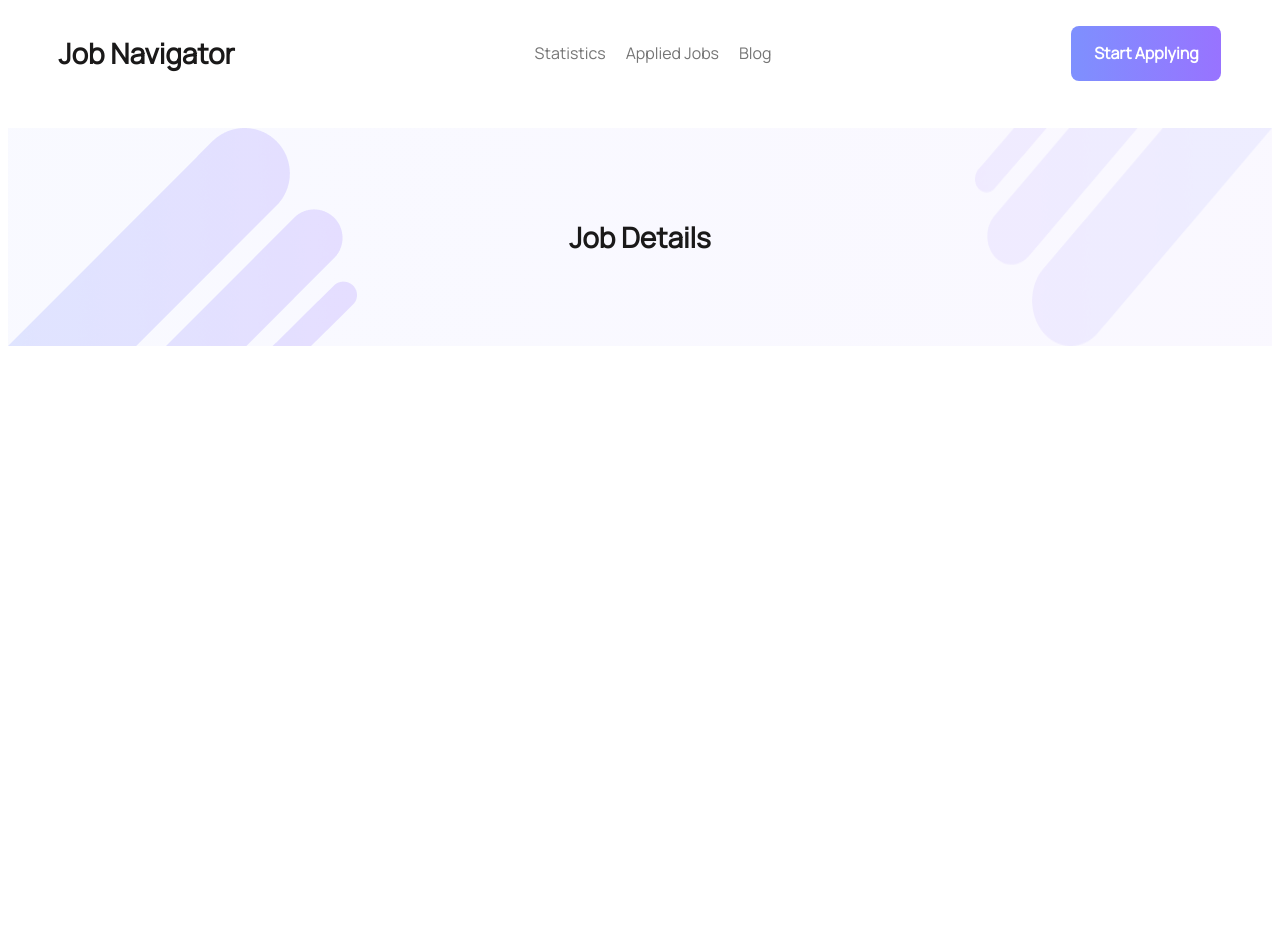
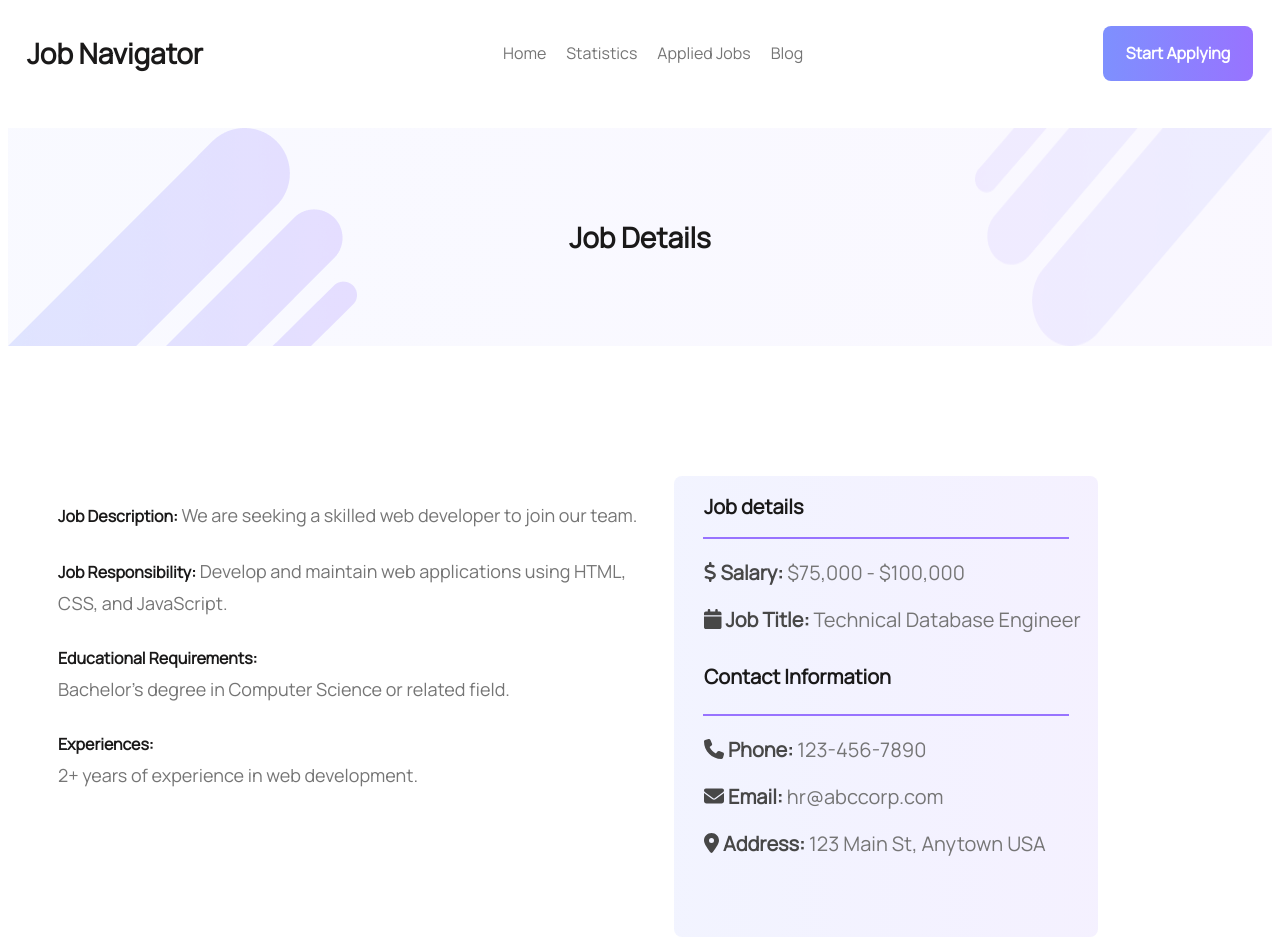
Before and after one commit to XZonRexA1/job-navigator, a React (Vite) app: page /jobDetails/1 in a window 1280 px wide. Shown: the top 950 px of the page. Before the commit the page ends 800 px from the top, so only its background shows below. Built offline with nearby package versions, Linux system fonts and the light colour scheme; a web font is replaced by a local one.

Commit message:
job details page added

```diff
--- a/public/jobData.json
+++ b/public/jobData.json
@@ -25,8 +25,8 @@
     "location": "New York City",
     "fulltime_or_part_time": "Full-time",
     "salary": "$60,000 - $80,000",
-      "job_description": "We are seeking a marketing specialist to join our team.",
-      "job_responsibility": "Develop and execute marketing campaigns and strategies.",
+    "job_description": "Job Description: A UI/UX (User Interface/User Experience) designer is responsible for designing and creating engaging and effective interfaces for software and web applications. This includes designing the layout, visual design, and interactivity of the user interface.",
+    "job_responsibility": "Collaborating with cross-functional teams: UI/UX designers often work closely with other teams, including product management, engineering, and marketing, to ensure that the user interface is aligned with business and technical requirements. You will need to be able to effectively communicate your design ideas and gather feedback from other team members.",
     "educational_requirements": "Bachelor's degree in Marketing or related field.",
     "experiences": "3+ years of experience in marketing.",
     "phone": "555-555-5555",
@@ -59,7 +59,7 @@
     "location": "San Francisco",
     "fulltime_or_part_time": "Full-time",
     "salary": "$90,000 - $120,000",
-      "job_description": "We are seeking a software engineer to join our team.",
+    "job_description": " A UI/UX (User Interface/User Experience) designer is responsible for designing and creating engaging and effective interfaces for software and web applications. This includes designing the layout, visual design, and interactivity of the user interface.",
     "job_responsibility": "Design and develop software applications and tools.",
     "educational_requirements": "Bachelor's degree in Computer Science or related field.",
     "experiences": "5+ years of experience in software development.",
--- a/src/components/Header/Header.jsx
+++ b/src/components/Header/Header.jsx
@@ -10,6 +10,7 @@ const Header = () => {
           <h2>Job Navigator</h2>
         </Link>
         <nav className="nav-link">
+          <Link to="/">Home</Link>
           <Link to="/statistics">Statistics</Link>
           <Link to="/applied-jobs">Applied Jobs</Link>
           <Link to="/blog">Blog</Link>
--- a/src/components/JobDetails/JobDetails.css
+++ b/src/components/JobDetails/JobDetails.css
@@ -1,4 +1,4 @@
-.job-details-container {
+.job-details-banner {
   position: relative;
   width: 100%;
 }
@@ -20,6 +20,7 @@
     display: flex;
     flex-direction: column;
     margin-top: 20px;
+    width: 100%;
   }
 }
 
@@ -38,3 +39,100 @@
   color: #1a1919;
   margin: 0 auto;
 }
+
+/* job details container  */
+.job-details-container {
+  display: grid;
+  grid-template-columns: repeat(2, 1fr);
+  text-align: center;
+  margin-top: 130px;
+}
+
+.job-details-container p span {
+  font-family: "Manrope";
+  font-style: normal;
+  font-weight: 800;
+  font-size: 16px;
+  line-height: 32px;
+  color: #1a1919;
+}
+
+.job-details-container p {
+  text-align: left;
+  margin-top: 24px;
+}
+
+/* job details card container */
+.job-details-card {
+  width: 424px;
+  height: 461px;
+  background: linear-gradient(
+    90deg,
+    rgba(126, 144, 254, 0.1) 0%,
+    rgba(152, 115, 255, 0.1) 100%
+  );
+  border-radius: 8px;
+  margin-left: 34px;
+  text-align: left;
+  margin-bottom: 130px;
+  position: relative;
+}
+
+.job-details-card h2 {
+  font-family: "Manrope";
+  font-style: normal;
+  font-weight: 800;
+  font-size: 20px;
+  line-height: 27px;
+  color: #1a1919;
+  margin-left: 30px;
+}
+
+.job-details-card hr {
+  border: 1px solid #9873ff;
+  width: 364px;
+}
+.job-info-title {
+  font-family: "Manrope";
+  font-style: normal;
+  font-weight: 700;
+  font-size: 20px;
+  line-height: 27px;
+  color: #474747;
+  margin-left: 30px;
+}
+
+.job-info-text {
+  font-family: "Manrope";
+  font-style: normal;
+  font-weight: 500;
+  font-size: 20px;
+  line-height: 27px;
+  color: #757575;
+}
+
+.job-btn-apply {
+  position: absolute;
+  width: 424px;
+  bottom: -15%;
+}
+
+/* job details container responsive */
+@media (max-width: 767px) {
+  .job-details-container {
+    display: grid;
+    grid-template-columns: repeat(1, 1fr);
+  }
+  .job-details-container p {
+    margin-left: 10px;
+  }
+  .job-details-card {
+    margin-left: 10px;
+    width: 90%;
+    padding-right: 20px;
+  }
+  .job-btn-apply {
+    width: 100%;
+    margin-right: 40px;
+  }
+}
--- a/src/components/JobDetails/JobDetails.jsx
+++ b/src/components/JobDetails/JobDetails.jsx
@@ -3,6 +3,14 @@ import "./JobDetails.css";
 import { useLoaderData, useParams } from "react-router-dom";
 import vectorImage1 from "../../assets/All Images/Vector.png";
 import vectorImage2 from "../../assets/All Images/Vector-1.png";
+import { FontAwesomeIcon } from "@fortawesome/react-fontawesome";
+import {
+  faLocationDot,
+  faDollarSign,
+  faCalendar,
+  faPhone,
+  faEnvelope,
+} from "@fortawesome/free-solid-svg-icons";
 const JobDetails = () => {
   const { jobDetailsId } = useParams();
 
@@ -14,16 +22,73 @@ const JobDetails = () => {
     setJobData(newData);
   }, []);
 
-  console.log(jobData);
+  const {
+    job_description,
+    job_responsibility,
+    educational_requirements,
+    experiences,
+    salary,
+    job_title,
+    phone,
+    email,
+    address,
+  } = jobData;
   return (
     <div>
-      <div className="job-details-container">
+      <div className="job-details-banner">
         <div className="img-container">
           <img src={vectorImage1} alt="vector photo" />
           <img src={vectorImage2} alt="vector photo" />
         </div>
         <h2 className="job-details-text">Job Details</h2>
       </div>
+      <div className="job-details-container">
+        <div>
+          <p>
+            <span>Job Description:</span> {job_description}
+          </p>
+          <p>
+            <span>Job Responsibility:</span> {job_responsibility}
+          </p>
+          <p>
+            <span>Educational Requirements:</span> <br />{" "}
+            {educational_requirements}
+          </p>
+          <p>
+            <span>Experiences:</span> <br />
+            {experiences}
+          </p>
+        </div>
+        <div className="job-details-card">
+          <h2>Job details</h2>
+          <hr />
+          <h3 className="job-info-title">
+            <FontAwesomeIcon icon={faDollarSign} /> Salary:{" "}
+            <span className="job-info-text">{salary}</span>
+          </h3>
+          <h3 className="job-info-title">
+            <FontAwesomeIcon icon={faCalendar} /> Job Title:{" "}
+            <span className="job-info-text">{job_title}</span>
+          </h3>
+          <h2 style={{ marginTop: "30px" }}>Contact Information</h2>
+          <hr style={{ marginTop: "24px" }} />
+          <h3 className="job-info-title">
+            <FontAwesomeIcon icon={faPhone} /> Phone:{" "}
+            <span className="job-info-text">{phone}</span>
+          </h3>
+          <h3 className="job-info-title">
+            <FontAwesomeIcon icon={faEnvelope} /> Email:{" "}
+            <span className="job-info-text">{email}</span>
+          </h3>
+          <h3 className="job-info-title">
+            <FontAwesomeIcon icon={faLocationDot} /> Address:{" "}
+            <span className="job-info-text">{address}</span>
+          </h3>
+
+          <button className="job-btn-apply btn-apply">Apply Now</button>
+
+          </div>
+      </div>
     </div>
   );
 };
```
Lines whose indentation alone changed are shown as unchanged.
